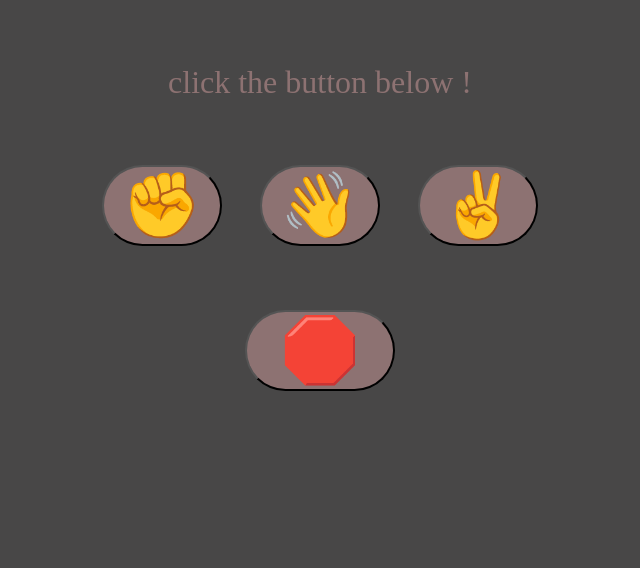
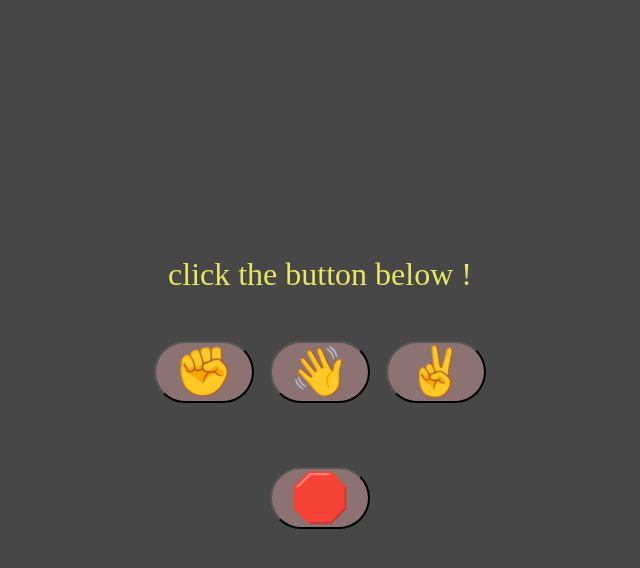
Before and after one commit to Saadansariii/javascript-mini-project, a plain HTML site: page rock-paper-scissors/index.html in a window 1280 px wide. Shown: the whole page, without its empty margins (320-960 px from the left). Drawn offline with Linux system fonts and the light colour scheme.

Commit message:
add some more things

```diff
--- a/rock-paper-scissors/style.css
+++ b/rock-paper-scissors/style.css
@@ -14,24 +14,26 @@ body{
 }
 .heading{
     font-size: 2em;
-    color: rgb(141, 114, 114);
+    color: rgb(234, 229, 98);
     text-align: center;
-    margin-top: 2em;
+    margin-top: 8em;
 
 }
 .one{
     display: flex;
+    flex-wrap: wrap;
+    gap: 1em;
     justify-content: center;
 }
 .one  button{
-    margin-inline: .3em;
+    /* margin-inline: .3em; */
     margin-top: 1em;
-    min-width: 120px;
+    min-width: 100px;
     max-width: 200px;
     background: rgb(141, 114, 114);
-    min-width: none;
+    /* min-width: none; */
     /* width: 150px; */
-    font-size: 4em;
+    font-size: 3em;
     color: yellow;
     border-radius: 1em;
     /* padding: 2em; */
@@ -44,11 +46,11 @@ body{
 }
 .two button{
     border-radius: 1em;
-    width: 150px;
+    width: 100px;
     display: flex;
     justify-content: center;
     background:rgb(141, 114, 114) ;
-    font-size: 4em;
+    font-size: 3em;
     /* border: 4px solid blue; */
     margin: auto;
     display: flex;
```
